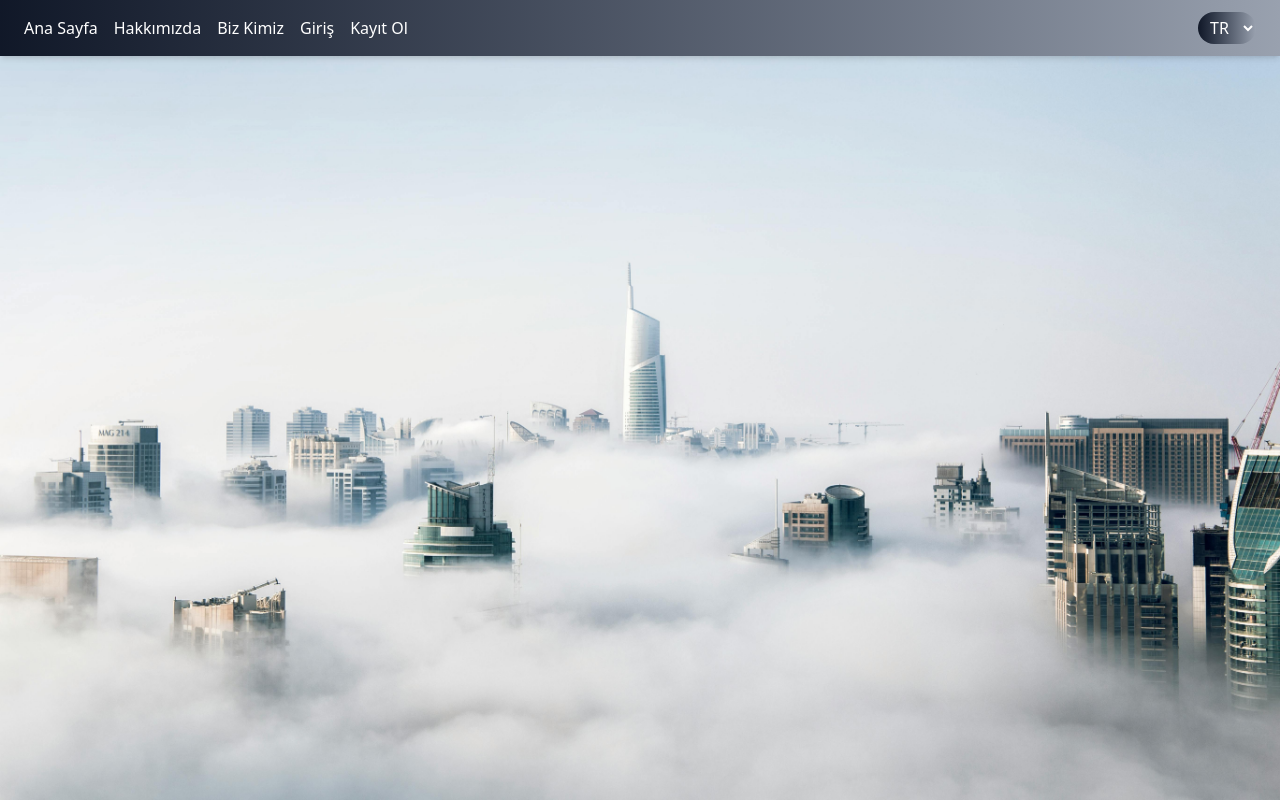
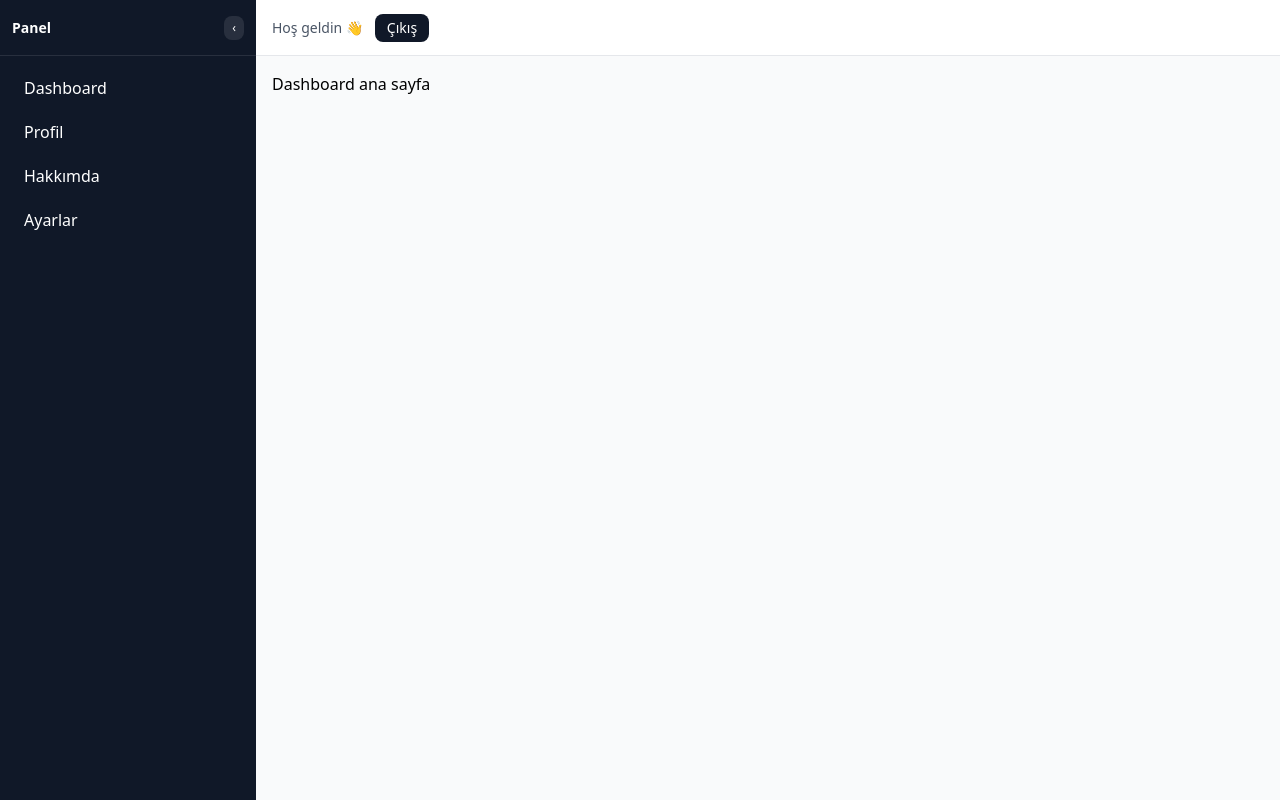
Before and after one commit to IREMG0KCE/LoginSignupProject-React, a React (Vite) app: page /userLayouts/dashboard in a window 1280 px wide. Built offline with nearby package versions, Linux system fonts and the light colour scheme.

Commit message:
yeni tasklar yapıldı

```diff
--- a/package.json
+++ b/package.json
@@ -19,6 +19,7 @@
     "react-i18next": "^15.7.1",
     "react-icons": "^5.5.0",
     "react-router-dom": "^7.8.1",
+    "react-toastify": "^11.0.5",
     "tailwindcss": "^4.1.12"
   },
   "devDependencies": {
--- a/src/App.jsx
+++ b/src/App.jsx
@@ -1,38 +1,48 @@
-import './App.css'
-import{Routes, Route, Link} from 'react-router-dom'
-import Home from './components/Home'
-import About from './components/About'
-import Contact from './components/Contact'
-import Login from './components/Login'
-import Signup from './components/Signup'
-import NotFoundPage from './components/NotFoundPage'
-import Header from './components/Header'
+import "./App.css";
+import { Routes, Route } from "react-router-dom";
+
+import Home from "./components/Home";
+import About from "./components/About";
+import Contact from "./components/Contact";
+import Login from "./components/Login";
+import Signup from "./components/Signup";
+import NotFoundPage from "./components/NotFoundPage";
+
+import PublicLayout from "./layouts/PublicLayout";
+import Dashboard from "./userLayouts/dashboard";
+
+import { ToastContainer } from "react-toastify";
+import "react-toastify/dist/ReactToastify.css";
 
 function App() {
- // javascript kodları return dışına yazılır
-
   return (
-    //html kodları return içine yazılır
-   <div > <Header />    <div >
-<div className="w-full min-h-screen bg-[url('/images/background.jpg')] bg-cover bg-center">
-        {/* Sayfa İçerikleri */}
-        <div >
+    <>
+      <ToastContainer position="top-right" autoClose={3000} />
 
       <Routes>
+        {/* Public Layout */}
+        <Route element={<PublicLayout />}>
+          <Route path="/" element={<Home />} />
           <Route path="/anasayfa" element={<Home />} />
           <Route path="/hakkimizda" element={<About />} />
           <Route path="/biz-kimiz" element={<Contact />} />
           <Route path="/login" element={<Login />} />
           <Route path="/signup" element={<Signup />} />
+        </Route>
+
+        {/* Private Layout (dashboard) */}
+        <Route element={<Dashboard />}>
+          <Route path="/userLayouts/dashboard" element={<div>Dashboard ana sayfa</div>} />
+          <Route path="/profil" element={<div>Profil sayfası</div>} />
+          <Route path="/hakkimda" element={<div>Hakkımda sayfası</div>} />
+          <Route path="/ayarlar" element={<div>Ayarlar sayfası</div>} />
+        </Route>
+
+        {/* 404 */}
         <Route path="*" element={<NotFoundPage />} />
       </Routes>
-        </div>
-        </div>
-      </div></div>
+    </>
+  );
+}
 
-
-
-  )
-}
-//componenti kulanbilmek için export edilir(başka componentlerde import edip kullanabilir)
-export default App
+export default App;
--- a/src/components/Login.jsx
+++ b/src/components/Login.jsx
@@ -1,10 +1,13 @@
 import React, { useState } from 'react';
-import { Link, useNavigate } from 'react-router-dom';
+import { Link, useNavigate  } from 'react-router-dom';
 import { useTranslation } from 'react-i18next';
+import Dashboard from '../userLayouts/dashboard'
+
+import { toast } from 'react-toastify';
 
 function Login() {
   const { t } = useTranslation();
-  const navigate = useNavigate(); // login sonrası yönlendirme için
+ const navigate = useNavigate();
 
   // Form state
   const [username, setUsername] = useState(''); // eğer backend email istiyorsa username yerine email kullanabilirsin
@@ -18,23 +21,25 @@ function Login() {
     const res = await fetch('http://localhost:5000/user/login', {
       method: 'POST',
       headers: { 'Content-Type': 'application/json' },
-        body: JSON.stringify({ email: username, password }) // backend email bekliyor
+      body: JSON.stringify({ identifier: username, password }) // <-- değişiklik burada
     });
 
     const data = await res.json();
 
     if (res.status === 200) {
-        localStorage.setItem('token', data.token); // Token'ı sakla
-        alert('Giriş başarılı!');
-        navigate('/dashboard'); // opsiyonel: giriş sonrası yönlendirme
+      localStorage.setItem('token', data.token);
+      toast.success("Giriş başarılı!");
+       navigate('/userLayouts/dashboard');
+
     } else {
-        alert('Giriş başarısız: ' + data.error);
+      toast.error("Hatalı giriş!");
     }
   } catch (err) {
     console.error(err);
-      alert('Sunucu hatası!');
+     toast.error("Sunucu hatası!");
   }
 };
+
 
   return (
     <div className="flex items-center justify-center min-h-screen bg-transparent">
--- /dev/null
+++ b/src/layouts/PublicLayout.jsx
@@ -0,0 +1,17 @@
+import React from "react";
+import { Outlet } from "react-router-dom";
+import Header from "../components/Header";
+
+const PublicLayout = () => {
+  return (
+    <div  className="min-h-screen bg-cover bg-center bg-no-repeat" style={{ backgroundImage: "url('/images/background.jpg')" }}>
+      {/* Public sayfalar için üstte Header görünsün */}
+      <Header />
+      <main>
+        <Outlet />
+      </main>
+    </div>
+  );
+};
+
+export default PublicLayout;
--- /dev/null
+++ b/src/userLayouts/dashboard.jsx
@@ -0,0 +1,78 @@
+import React, { useState } from "react";
+import { Outlet, NavLink, useNavigate } from "react-router-dom";
+import { toast } from "react-toastify";
+
+function Dashboard() {
+  const [open, setOpen] = useState(true);
+  const navigate = useNavigate();
+
+  const handleLogout = () => {
+    localStorage.removeItem("token");
+    toast.info("Çıkış yapıldı");
+    navigate("/login");
+  };
+
+  const linkCls = ({ isActive }) =>
+    `block px-3 py-2 rounded-xl transition ${
+      isActive ? "bg-white/10 font-semibold" : "hover:bg-white/5"
+    }`;
+
+  return (
+    <div className="min-h-screen w-full flex bg-gray-50">
+      {/* SOL SİDEBAR */}
+      <aside
+        className={`hidden md:flex flex-col bg-gray-900 text-white transition-all duration-200 ${
+          open ? "w-64" : "w-16"
+        }`}
+      >
+        <div className="h-14 flex items-center justify-between px-3 border-b border-white/10">
+          <span className={`text-sm font-semibold ${open ? "block" : "hidden"}`}>
+            Panel
+          </span>
+          <button
+            onClick={() => setOpen(!open)}
+            className="text-xs px-2 py-1 rounded-lg bg-white/10 hover:bg-white/20"
+          >
+            {open ? "‹" : "›"}
+          </button>
+        </div>
+
+        <nav className="p-3 space-y-1">
+          <NavLink to="/dashboard" className={linkCls}>Dashboard</NavLink>
+          <NavLink to="/profil" className={linkCls}>Profil</NavLink>
+          <NavLink to="/hakkimda" className={linkCls}>Hakkımda</NavLink>
+          <NavLink to="/ayarlar" className={linkCls}>Ayarlar</NavLink>
+        </nav>
+      </aside>
+
+      {/* SAĞ İÇERİK */}
+      <div className="flex-1 flex flex-col">
+        <header className="h-14 sticky top-0 bg-white border-b border-gray-200 flex items-center justify-between px-4">
+          <button
+            onClick={() => setOpen(!open)}
+            className="md:hidden text-sm px-2 py-1 rounded-lg border"
+          >
+            Menü
+          </button>
+
+          <div className="flex items-center gap-3">
+            <span className="text-sm text-gray-600">Hoş geldin 👋</span>
+            <button
+              onClick={handleLogout}
+              className="text-sm px-3 py-1 rounded-lg bg-gray-900 text-white hover:bg-gray-800"
+            >
+              Çıkış
+            </button>
+          </div>
+        </header>
+
+        {/* İçerik burada */}
+        <main className="p-4">
+          <Outlet />
+        </main>
+      </div>
+    </div>
+  );
+}
+
+export default Dashboard;
```
Also changed, not shown: 1 other file (tests, documents, lock files or other folders). Lines whose indentation alone changed are shown as unchanged.
